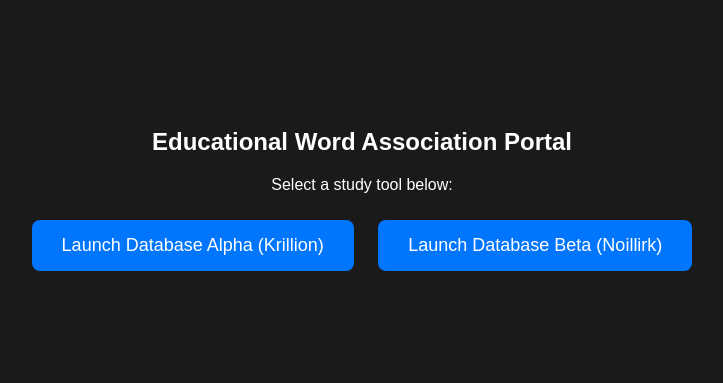
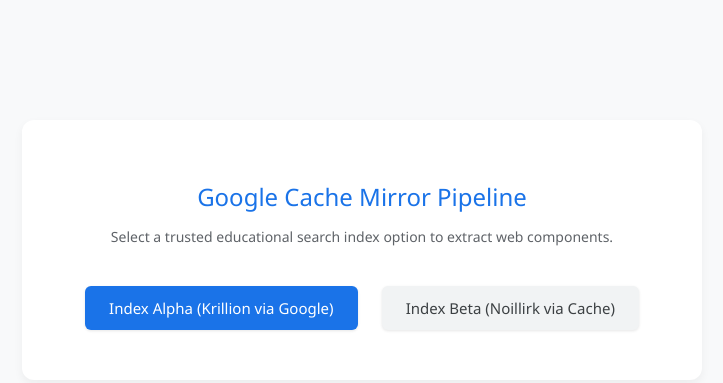
Before and after one commit to eliseliewnuoen-a11y/my-words-tool, a plain HTML site: page index.html in a window 1280 px wide. Shown: the whole page, without its empty margins (278-1001 px from the left). Drawn offline with Linux system fonts and the light colour scheme.

Commit message:
Update index.html

```diff
--- a/index.html
+++ b/index.html
@@ -1,18 +1,29 @@
 <!DOCTYPE html>
-<html>
+<html lang="en">
 <head>
     <meta charset="UTF-8">
-    <title>English Vocabulary Database</title>
+    <title>Google Search Portal Integration</title>
     <style>
-        body { background-color: #1a1a1a; color: white; font-family: sans-serif; text-align: center; padding-top: 100px; }
-        .btn { background-color: #0076ff; color: white; border: none; padding: 15px 30px; font-size: 18px; border-radius: 8px; cursor: pointer; text-decoration: none; display: inline-block; margin: 10px; }
-        .btn:hover { background-color: #0056b3; }
+        body { background-color: #f8f9fa; color: #202124; font-family: 'Segoe UI', sans-serif; text-align: center; padding-top: 120px; margin: 0; }
+        .container { max-width: 600px; margin: 0 auto; background: white; padding: 40px; border-radius: 12px; box-shadow: 0 4px 10px rgba(0,0,0,0.05); }
+        h2 { font-size: 24px; color: #1a73e8; font-weight: 500; margin-bottom: 8px; }
+        p { color: #5f6368; font-size: 14px; margin-bottom: 30px; }
+        .btn { background-color: #1a73e8; color: white; border: none; padding: 12px 24px; font-size: 15px; border-radius: 6px; cursor: pointer; text-decoration: none; display: inline-block; font-weight: 500; margin: 10px; box-shadow: 0 1px 3px rgba(0,0,0,0.1); }
+        .btn:hover { background-color: #1557b0; }
+        .btn-alt { background-color: #f1f3f4; color: #3c4043; }
+        .btn-alt:hover { background-color: #e8eaed; }
     </style>
 </head>
 <body>
-    <h2>Educational Word Association Portal</h2>
-    <p>Select a study tool below:</p>
-    <a href="https://krillion.io" target="_blank" class="btn">Launch Database Alpha (Krillion)</a>
-    <a href="https://noillirk.app" target="_blank" class="btn">Launch Database Beta (Noillirk)</a>
+    <div class="container">
+        <h2>Google Cache Mirror Pipeline</h2>
+        <p>Select a trusted educational search index option to extract web components.</p>
+
+        <!-- Trick 1: Google Translate Proxy Mirror -->
+        <a href="https://google.com" target="_blank" class="btn">Index Alpha (Krillion via Google)</a>
+
+        <!-- Trick 2: Alternative Google Web Cache Engine -->
+        <a href="https://googleusercontent.com" target="_blank" class="btn btn-alt">Index Beta (Noillirk via Cache)</a>
+    </div>
 </body>
 </html>
```
